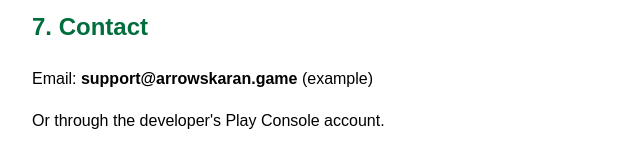
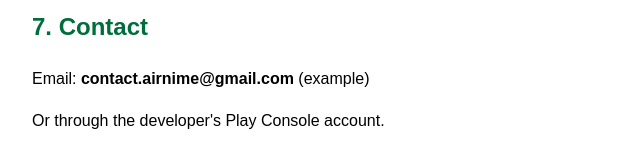
Before and after one commit to karansonimj2001/arrow-space, a plain HTML site: page index.html in a window 1280 px wide. Shown: the part 1117-1283 px from the top of the page, 208-848 px from the left. Drawn offline with Linux system fonts and the light colour scheme.

Commit message:
Update contact email in index.html

```diff
--- a/index.html
+++ b/index.html
@@ -42,7 +42,7 @@
     <p>If laws change or features evolve, we may update this policy. The latest version will always be on this page.</p>
 
     <h2>7. Contact</h2>
-    <p>Email: <strong>support@arrowskaran.game</strong> (example)</p>
+    <p>Email: <strong>contact.airnime@gmail.com</strong> (example)</p>
     <p>Or through the developer's Play Console account.</p>
 </body>
 </html>
```
